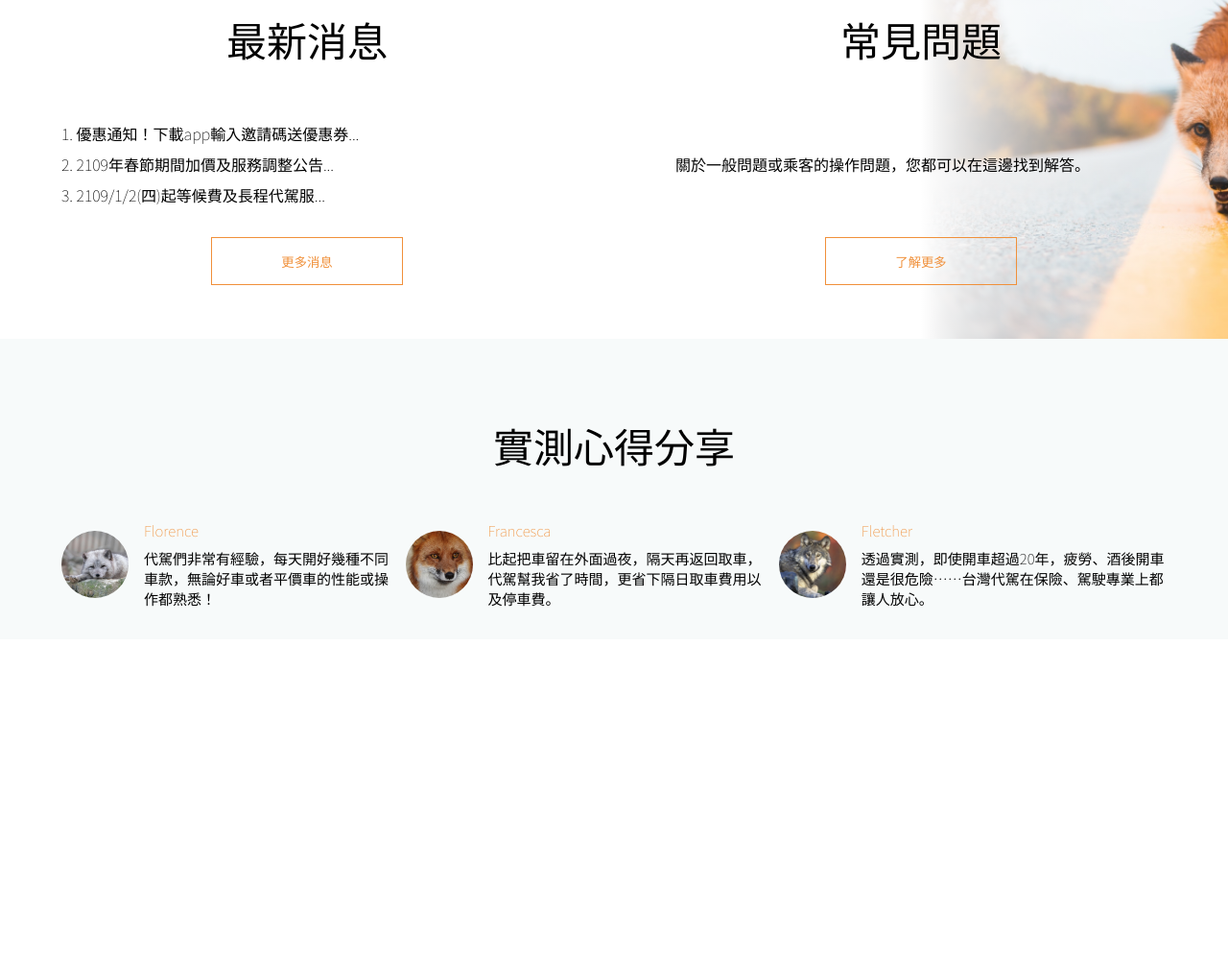
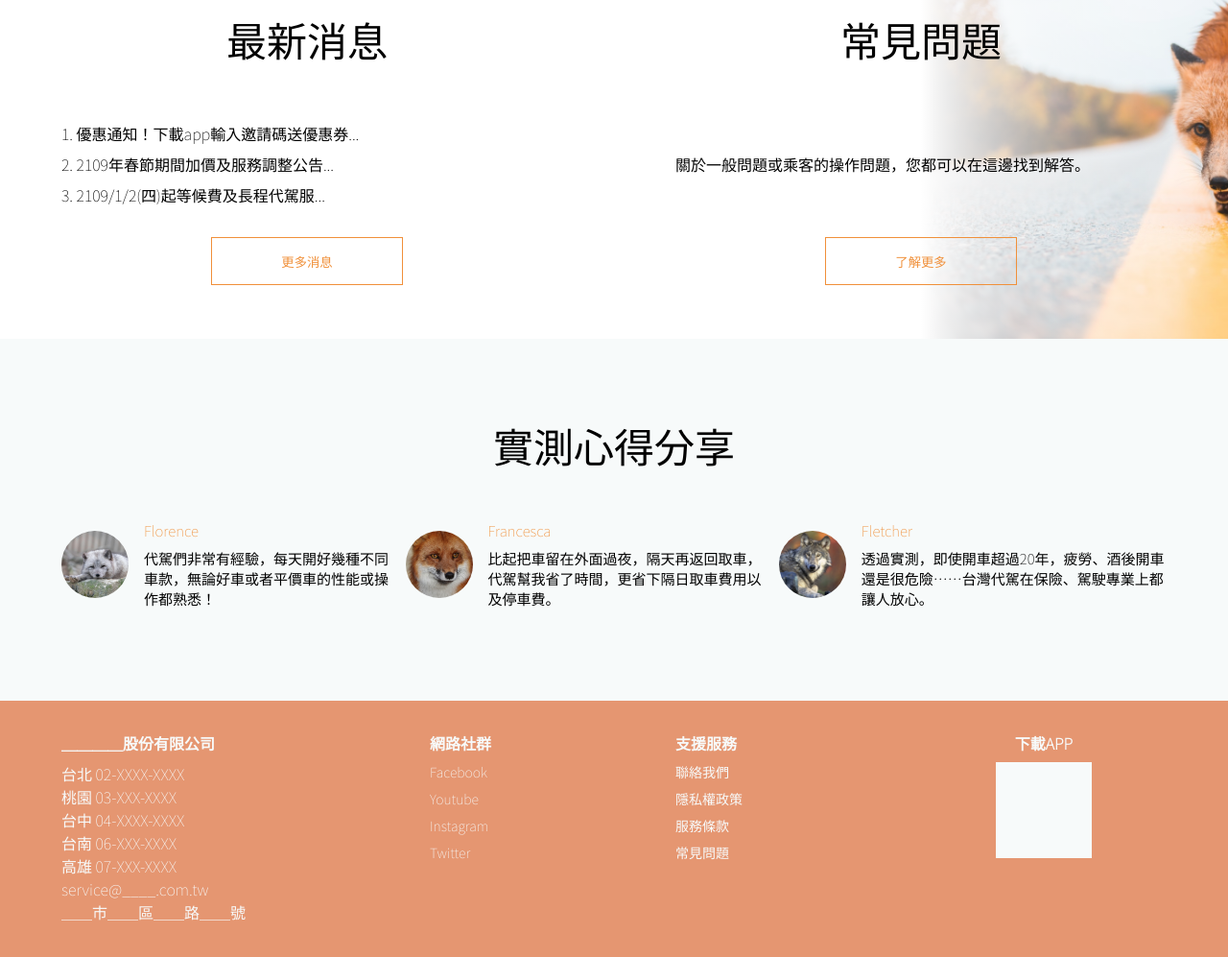
Before and after one commit to tzynwang/Challenge_CSS_pretend-I-work-for-these-companies, a plain HTML site: page index.html in a window 1280 px wide. Shown: the part 2090-3087 px from the top of the page at 96% size. Before the commit the page ends 2756 px from the top, so only its background shows below. Drawn offline with Linux system fonts and the light colour scheme.

Commit message:
feat: footer style

```diff
--- a/index.html
+++ b/index.html
@@ -169,43 +169,45 @@
 
   <footer>
     <!-- contact info -->
-    <div class="footer__section">
-      <div class="footer__section__title"></div>
+    <div class="footer__section contact-info">
+      <div class="footer__section__title">＿＿＿＿股份有限公司</div>
       <ul class="footer__section__list">
-        <li></li>
-        <li></li>
-        <li></li>
-        <li></li>
-        <li></li>
-        <li></li>
-        <li></li>
+        <li>台北 02-XXXX-XXXX</li>
+        <li>桃園 03-XXX-XXXX</li>
+        <li>台中 04-XXXX-XXXX</li>
+        <li>台南 06-XXX-XXXX</li>
+        <li>高雄 07-XXX-XXXX</li>
+        <li>service@____.com.tw</li>
+        <li>＿＿市＿＿區＿＿路＿＿號</li>
       </ul>
     </div>
     <!-- social media -->
-    <div class="footer__section">
-      <div class="footer__section__title"></div>
+    <div class="footer__section social-media">
+      <div class="footer__section__title">網路社群</div>
       <ul class="footer__section__list">
-        <li></li>
-        <li></li>
-        <li></li>
-        <li></li>
+        <li><a href="#">Facebook</a></li>
+        <li><a href="#">Youtube</a></li>
+        <li><a href="#">Instagram</a></li>
+        <li><a href="#">Twitter</a></li>
       </ul>
     </div>
     <!-- service -->
-    <div class="footer__section">
-      <div class="footer__section__title"></div>
+    <div class="footer__section service">
+      <div class="footer__section__title">支援服務</div>
       <ul class="footer__section__list">
-        <li></li>
-        <li></li>
-        <li></li>
-        <li></li>
+        <li><a href="#">聯絡我們</a></li>
+        <li><a href="#">隱私權政策</a></li>
+        <li><a href="#">服務條款</a></li>
+        <li><a href="#">常見問題</a></li>
       </ul>
     </div>
     <!-- qr code -->
-    <div class="footer__section">
-      <div class="footer__section__title"></div>
+    <div class="footer__section qr-code">
+      <div class="footer__section__title">下載APP</div>
       <div class="footer__section__image"></div>
-      <div class="footer__section__btn"></div>
+      <div class="footer__section__btn">
+        <button>立即下載APP</button>
+      </div>
     </div>
   </footer>
 
--- a/styles/main.scss
+++ b/styles/main.scss
@@ -376,7 +376,7 @@ main {
 }
 
 .feedback {
-  padding: 2rem 5%;
+  padding: 2rem 5% 6rem;
   background-color: var(--light);
 }
 
@@ -400,6 +400,61 @@ main {
   display: inline-block;
   margin-bottom: .5rem;
   color: var(--primary);
+}
+
+footer {
+  padding: 2rem 5%;
+
+  display: flex;
+  flex-wrap: wrap;
+
+  background-color: var(--dark-accent);
+  color: var(--light);
+
+  .contact-info,
+  .qr-code {
+    flex-basis: 100%;
+  }
+
+  .social-media,
+  .service {
+    flex: 1;
+
+    .footer__section__list {
+      li {
+        margin: .5rem 0;
+        font-size: 14px;
+      }
+
+      a {
+        color: var(--light);
+      }
+    }
+  }
+
+  .contact-info {
+    margin-bottom: 2rem;
+  }
+
+  .footer__section__title {
+    margin-bottom: .5rem;
+    font-weight: 600;
+  }
+
+  .footer__section__btn {
+    button {
+      @include button(#fff, #fff, transparent, #fff, var(--primary));
+      display: block;
+      margin: 2rem auto;
+    }
+  }
+
+  .qr-code {
+    .footer__section__title,
+    .footer__section__image {
+      display: none;
+    }
+  }
 }
 
 @media screen and (min-width: 768px) {
@@ -553,4 +608,38 @@ main {
   .feedback__list__item+.feedback__list__item {
     margin-left: 1rem;
   }
+
+  footer {
+    .contact-info,
+    .social-media,
+    .service,
+    .qr-code {
+      flex: 1;
+    }
+
+    .contact-info {
+      flex-grow: 1.5;
+    }
+
+    .qr-code {
+      .footer__section__title,
+      .footer__section__image {
+        display: block;
+        margin: 0 auto .5rem;
+
+        text-align: center;
+      }
+
+      .footer__section__image {
+        width: 100px;
+        height: 100px;
+
+        background-color: var(--light);
+      }
+
+      .footer__section__btn {
+        display: none;
+      }
+    }
+  }
 }
```
Also changed, not shown: styles/main.css, 1 other file.
